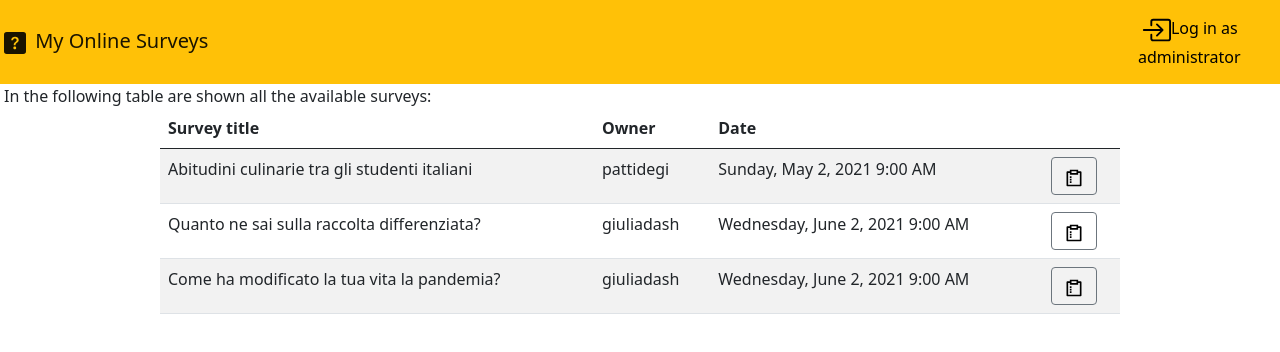
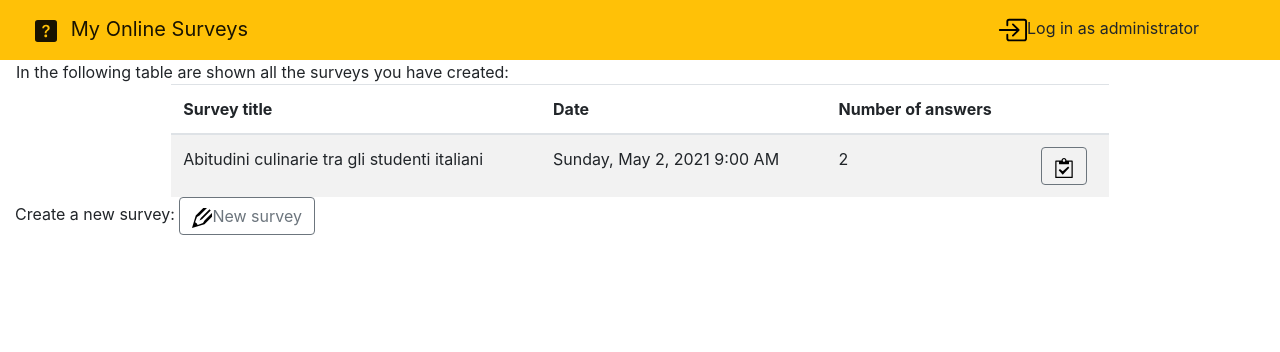
Before and after one commit to giuliadascenzi/My-Surveys, a React (Create React App) app in the folder client/: page /home in a window 1280 px wide. Shown: the top 352 px of the page. Built offline with nearby package versions, Linux system fonts and the light colour scheme.

Commit message:
added login form and admin home

```diff
--- a/client/package.json
+++ b/client/package.json
@@ -6,7 +6,7 @@
     "@testing-library/jest-dom": "^5.13.0",
     "@testing-library/react": "^11.2.7",
     "@testing-library/user-event": "^12.8.3",
-    "bootstrap": "^5.0.1",
+    "bootstrap": "^4.6.0",
     "dayjs": "^1.10.5",
     "react": "^17.0.2",
     "react-bootstrap": "^1.6.1",
--- /dev/null
+++ b/client/src/AdminHome.js
@@ -0,0 +1,88 @@
+import { Card, Table, Row, Col, Button, Container } from "react-bootstrap";
+import { useState } from 'react';
+import { useHistory } from 'react-router-dom';
+import { FcSearch, FcPlus} from "react-icons/fc";
+import {ImClipboard,ImPencil2} from "react-icons/im";
+import {  Link } from 'react-router-dom';
+
+
+function AdminHome(props)
+{
+    return <Container fluid>
+            <AdminResults surveysInfo={props.surveysInfo} surveysQuestions={props.surveysQuestions} surveysAnswers={props.surveysAnswers}/>
+            <CreateNewSurvey />
+    </Container>
+}
+
+
+function AdminResults(props)
+{
+    return <>
+    <Row className="px-3">
+        In the following table are shown all the surveys you have created:
+    </Row>
+
+    <Table striped  >
+    <thead>
+      <tr>
+        <th>Survey title</th>
+        <th>Date</th>
+        <th>Number of answers</th>
+        <th>         </th>
+
+
+      </tr>
+    </thead>
+    <tbody>
+      {
+        props.surveysInfo.map( s =>  <ResultsRow surveyInfo={s}
+                                                 key={s.surveyId}
+                                                 surveysQuestions={props.surveysQuestions}
+                                                 surveysAnswers={props.surveysAnswers}/>)
+      }
+    </tbody>
+  </Table>
+
+  </>
+}
+
+function ResultsRow(props)
+{
+    return <>
+    <tr>
+    <td>{props.surveyInfo.title}</td>
+    <td>{props.surveyInfo.date.format('dddd, MMMM D, YYYY h:mm A')}</td>
+    <td>{props.surveysAnswers.filter(s => s.surveyId==props.surveyInfo.surveyId).length}</td>
+    <td><CheckResultButton surveyId={props.surveyInfo.surveyId}/></td>
+  </tr>
+</>
+}
+
+
+
+/*Clicking on this button the user gets redirect to the page where he/she can fill in the selected survey*/
+function CheckResultButton(props)
+{
+    return <Link to={"/FilledInSurvey/"+ props.filledInSurveyId}>
+              <Button variant="outline-secondary" >
+                  <ImClipboard
+                    size="20"
+                    fill="black"
+                  ></ImClipboard>
+              </Button>
+            </Link>
+
+}
+
+function CreateNewSurvey(props)
+{
+    return <><>Create a new survey: </>
+     <Button variant="outline-secondary" >
+                  <ImPencil2
+                    size="20"
+                    fill="black"
+                  ></ImPencil2>
+               New survey</Button></>
+}
+
+export default AdminHome;
--- a/client/src/App.js
+++ b/client/src/App.js
@@ -1,6 +1,8 @@
 import MyNavbar from './components/MyNavbar.js'
 import MySurveysTable from './components/MySurveysTable.js'
 import FillInSurvey from './components/FillInSurvey.js'
+import AdminHome from './AdminHome.js'
+import { LogInForm } from './components/LogInForm.js'
 import 'bootstrap/dist/css/bootstrap.min.css'
 import './App.css';
 import { useState } from 'react';
@@ -24,18 +26,33 @@ const sQuestions= [{ questionId: 0, surveyId:0,  chiusa: 1, min:1, max:1, obblig
 { questionId: 0, surveyId:1, chiusa: 0, min:-1, max:-1, obbligatoria:1, question: "Che lavoro fai?", answers: "" }
 
 ];
-const sAnswers=[];
+const sAnswers=[{answers: ["1", "1", "sdsdsdsdsd", "0"], surveyId: 0, user: "giulia"},
+{answers: ["2", "3", "economia", "0_1_2"], surveyId: 0, user: "nik"}
+ ];
 
 
 function App() {
   const [surveysInfo, setSurveysInfo] =useState([...sInfo]);
   const [surveysQuestions, setSurveysQuestions] =useState([...sQuestions]);
   const [surveysAnswers, setsurveysAnswers] =useState([...sAnswers]);
+  const [loggedIn, setLoggedIn] = useState(false); // at the beginning, no user is logged in
 
   const addFilledInSurvey = (surveyId, answers, user) => {
-    console.log("addFilledInSurvey");
+    /** function to add a new filled in survey. It's called submitting the fillInSurvey */
+    console.log("[addFilledInSurvey]");
     const FilledInSurvey = {surveyId: surveyId, answers: answers, user:user};
     setsurveysAnswers([...surveysAnswers, FilledInSurvey]);
+
+  }
+
+  const doLogIn = async (credentials) => {
+    console.log("logged in")
+    setLoggedIn(true);
+  }
+
+  const doLogOut = async () => {
+    console.log("logged out")
+    setLoggedIn(false);
 
   }
 
@@ -43,24 +60,32 @@ function App() {
 
         <Router>
             <title>My Online Surveys</title>
-            <MyNavbar/>
+            <MyNavbar loggedIn={loggedIn} doLogOut={doLogOut}/>
 
                 <Switch>
                   <Route path='/survey/:surveyId' render={({match}) =>
                       {
                       if (surveysInfo.map(s=>s.surveyId).includes(parseInt(match.params.surveyId)))
-
+                       {
                         return <FillInSurvey
                                     surveyInfo={surveysInfo.filter(s=>(s.surveyId==match.params.surveyId))[0]}
                                     surveyQuestions={surveysQuestions.filter(s=>(s.surveyId==match.params.surveyId))}
                                     addFilledInSurvey = {addFilledInSurvey}
                                ></FillInSurvey>
-                      else
+                      }else
                           return <>Survey Not Found </>
                       }
                     }>
 
                   </Route>
+                  <Route path='/home' render={() =>
+                  /**here should be the real admin username */
+                      <AdminHome adminUsername={"pattidegi"} surveysInfo={surveysInfo.filter(s=> s.owner=="pattidegi")} surveysQuestions={surveysQuestions} surveysAnswers={surveysAnswers}></AdminHome>
+                      }>
+                  </Route>
+                  <Route path="/login" render={() =>
+                   <>{loggedIn ? <Redirect to="/" /> : <LogInForm login={doLogIn}/>}</>} />
+
                   <Route path='/' render={() =>
                       <MySurveysTable surveysInfo={surveysInfo}></MySurveysTable>
                       }>
--- a/client/src/components/FillInSurvey.js
+++ b/client/src/components/FillInSurvey.js
@@ -1,8 +1,6 @@
-import { Card, Form, Row, Col, Button, Alert } from "react-bootstrap";
-import { BsCheckAll, BsFillPersonFill, BsBoxArrowInRight, BsFillQuestionSquareFill } from "react-icons/bs";
+import { Card, Form, Row, Col, Button } from "react-bootstrap";
 import { useState } from 'react';
-
-
+import { useHistory } from 'react-router-dom';
 
 /*Props passate da App:
 surveyInfo= informations about that specific survey (surveyId, title, owner, date )
@@ -17,6 +15,8 @@ function FillInSurvey(props) {
 
     const [answers, setAnswers] =useState([...data]);
     const [validated, setValidated] = useState(false);
+    const [user, setUser] = useState("");
+
 
 
     const setAnswer = (answerIndex, answer) =>
@@ -32,20 +32,26 @@ function FillInSurvey(props) {
 
     }
 
+    let history = useHistory();
+
     const handleSubmit = (event) => {
 
+        // stop event default and propagation
+        event.preventDefault();
+        event.stopPropagation();
+
         const form = event.currentTarget;
-        if (form.checkValidity() === false) {
-          event.preventDefault();
-          event.stopPropagation();
-          console.log("no ok")
-        }else{
 
-        console.log("ora tutto OK")
-        setValidated(true);
-        event.preventDefault();
+        // check if form is valid using HTML constraints
+        if (!form.checkValidity()) {
+        // errors
+        setValidated(true); // enables bootstrap validation error report
+        } else {
+        // submit the answers
+        props.addFilledInSurvey(props.surveyInfo.surveyId, answers, user);
+        // redirect to the home page
+        history.push("/");
         }
-
 
       };
 
@@ -60,16 +66,18 @@ function FillInSurvey(props) {
             </Card.Header>
 
             <Card.Body>
-                <Form noValidate validated={validated} onSubmit={handleSubmit}>
+
+                <Form noValidate validated={validated} onSubmit={handleSubmit} id="filled_in_survey">
                     <Form.Group as={Row} controlId="surveyForm" >
                         {/* Input label for the user name*/}
                         <Form.Label column sm="2" className="insertName">Write here your name:</Form.Label>
                         <Col sm="4">
-                            <Form.Control type="username" placeholder="Enter name"  required />
+                            <Form.Control type="username" placeholder="Enter name"  required onChange = {(event)=> setUser(event.target.value)}/>
                             <Form.Control.Feedback type="invalid">
                                 Please choose a username.
                             </Form.Control.Feedback>
                         </Col>
+                    </Form.Group>
                         {/* Questions ordered by increasing questionId below */}
                         {props.surveyQuestions.sort((sq1, sq2) => sq1.questionId - sq2.questionId)
                                               .map((sQ, sQind) => {
@@ -87,15 +95,15 @@ function FillInSurvey(props) {
                                                                             setAnswer={setAnswer}/>
                                                                 })}
 
-                    </Form.Group>
+
 
                 </Form>
             </Card.Body>
             <Card.Footer>
-                <Row>
+
                     {/* submit button */}
-                    <SubmitButton handleSubmit={handleSubmit}></SubmitButton>
-                </Row>
+                    <SubmitButton />
+
             </Card.Footer>
         </Card>
 
@@ -116,7 +124,7 @@ function ClosedQuestion(props) {
 
     const [ans, setAns] =useState([]);
     const [errMin, setErrMin] = useState((props.surveyQuestion.min>0))
-    const [errMax, setErrMax] = useState((props.surveyQuestion.max==0))
+    const [errMax, setErrMax] = useState((props.surveyQuestion.max===0))
 
 
 
@@ -130,7 +138,7 @@ function ClosedQuestion(props) {
                 props.setAnswer(props.questionIndex, data.join("_"))
                 if (data.length>= props.surveyQuestion.max)
                     setErrMax(true);
-                if (errMin==true && data.length>= props.surveyQuestion.min )
+                if (errMin===true && data.length>= props.surveyQuestion.min )
                     setErrMin(false);
 
 
@@ -143,10 +151,10 @@ function ClosedQuestion(props) {
                 setAns(data);
                 props.setAnswer(props.questionIndex, data.join("_"))
 
-                if (errMax==true && data.length<props.surveyQuestion.max)
+                if (errMax===true && data.length<props.surveyQuestion.max)
                     setErrMax(false);
 
-                if (errMin==false && data.length< props.surveyQuestion.min )
+                if (errMin===false && data.length< props.surveyQuestion.min )
                     setErrMin(true);
 
             }
@@ -199,7 +207,7 @@ function OpenQuestion(props) {
                                 maxLength="200"
                                 rows={3}
                                 onChange={handleOpenQuestionChange}
-                                required = {props.surveyQuestion.obbligatoria == 1} />
+                                required = {props.surveyQuestion.obbligatoria === 1} />
                 <Form.Control.Feedback type="invalid">
                     Please fill in this answer.
                 </Form.Control.Feedback>
@@ -210,7 +218,7 @@ function OpenQuestion(props) {
 
 
 function SubmitButton(props) {
-    return <Button type="submit" className="btn btn-success btn-lg " onClick={props.handleSubmit}>
+    return<Button type="submit" className="btn btn-success btn-lg " form="filled_in_survey">
                 Submit your answers
            </Button>
 }
--- /dev/null
+++ b/client/src/components/LogInForm.js
@@ -0,0 +1,58 @@
+import { Form, Button, Alert, Container} from 'react-bootstrap';
+import { useState } from 'react';
+//import { Redirect } from 'react-router';
+
+function LogInForm(props) {
+  const [username, setUsername] = useState('');
+  const [password, setPassword] = useState('');
+  const [validated, setValidated] = useState(false);
+
+  const handleSubmit = (event) => {
+
+    // stop event default and propagation
+    event.preventDefault();
+    event.stopPropagation();
+
+    const form = event.currentTarget;
+
+    // check if form is valid using HTML constraints
+    if (!form.checkValidity()) {
+        // errors
+        setValidated(true); // enables bootstrap validation error report
+        console.log("no");
+    } else {
+        console.log("si");
+        const credentials = { username, password };
+
+        props.login(credentials);
+    }
+
+
+  };
+
+  return (
+    <Container fluid style={{width:"50%"}}>
+      <Form noValidate validated={validated} onSubmit={handleSubmit} id="log_in_form">
+        <Form.Group controlId='username'>
+            <Form.Label>Username</Form.Label>
+            <Form.Control type='username' value={username} onChange={ev => setUsername(ev.target.value)} required  />
+            <Form.Control.Feedback type="invalid">
+               Insert username
+            </Form.Control.Feedback>
+
+        </Form.Group>
+        <Form.Group controlId='password'>
+            <Form.Label>Password</Form.Label>
+            <Form.Control type='password' value={password} onChange={ev => setPassword(ev.target.value) } required minLength="6"/>
+            <Form.Control.Feedback type="invalid">
+                Invalid number of digits
+            </Form.Control.Feedback>
+        </Form.Group>
+        <Button variant="success" type="submit" form="log_in_form">Login</Button>
+      </Form>
+    </Container>)
+}
+
+
+
+export { LogInForm};
--- a/client/src/components/MyNavbar.js
+++ b/client/src/components/MyNavbar.js
@@ -1,51 +1,36 @@
-import { Navbar, Form, FormControl, Button, Nav } from "react-bootstrap";
-import { BsCheckAll, BsFillPersonFill, BsBoxArrowInRight, BsFillQuestionSquareFill} from "react-icons/bs";
+import { Navbar, Button, Nav } from "react-bootstrap";
+import { BsBoxArrowInLeft, BsBoxArrowInRight, BsFillQuestionSquareFill} from "react-icons/bs";
+import { Link } from 'react-router-dom';
 
 
-function MyLogo(props) {
 
-  return <BsCheckAll
-    width="50"
-    height="50"
-    viewBox="0 0 16 16"
-    fill="currentColor"
-  />
-
-}
-
-function MyUserIcon(props) {
-
-  return <BsBoxArrowInRight
-    width="60"
-    height="60"
-    viewBox="0 0 16 16"
-    fill="black"
-  />
-
-}
 
 
 function MyLogInButton(props)
 {
-  return <Button variant="warning">
+  return <Link to="/login">
+            <Button variant="warning">
               <BsBoxArrowInRight
-              className="mr-3 ml-3"
+                  className="ml-3"
                   size= "30"
                   fill="black"
               />
             Log in as administrator
           </Button>
+        </Link>
 }
 
 
-function MyLogOutIcon(props) {
+function MyLogOutButton(props) {
 
-  return <BsBoxArrowInRight
-  width="60"
-  height="60"
-  viewBox="0 0 16 16"
+  return <Button variant="warning" onClick={props.doLogOut}>
+          <BsBoxArrowInLeft
+              className="ml-3"
+              size= "30"
               fill="black"
         />
+          Log out
+        </Button>
 
 }
 
@@ -57,13 +42,13 @@ function MyNavbar(props) {
     <Navbar bg="warning" variant="light" >
       { /* <Navbar.Toggle aria-controls="left-sidebar" onClick={this.showSidebar}/>
       <Navbar.Toggle aria-controls="left-sidebar"/>*/}
-      <Navbar.Brand href="/" className="col-10">
+      <Navbar.Brand href="/" className="col-9">
         <BsFillQuestionSquareFill className="mr-1 px-1" size="30" /> My Online Surveys
       </Navbar.Brand>
 
-      <Nav className="col-2">
-        <Nav.Item>
-          <MyLogInButton/>
+      <Nav className="col-3">
+        <Nav.Item >
+          {props.loggedIn? <MyLogOutButton doLogOut={props.doLogOut}/> : <MyLogInButton/>}
         </Nav.Item>
       </Nav>
     </Navbar>
--- a/client/src/components/MySurveysTable.js
+++ b/client/src/components/MySurveysTable.js
@@ -1,33 +1,7 @@
 import { Table, Row, Button} from "react-bootstrap";
 import { RiSurveyLine} from "react-icons/ri";
-import dayjs from 'dayjs';
-import { BrowserRouter as Router, Route, Switch, Redirect, Link } from 'react-router-dom';
+import {  Link } from 'react-router-dom';
 
-/*Clicking on this button the user gets redirect to the page where he/she can fill in the selected survey*/
-function MyFillInButton(props)
-{
-    return <Link to={"/survey/"+ props.surveyId}>
-              <Button variant="outline-secondary" >
-                  <RiSurveyLine
-                    size="20"
-                    fill="black"
-                  ></RiSurveyLine>
-              </Button>
-            </Link>
-
-}
-
-function SurveyRow(props)
-{
-  return <>
-        <tr>
-        <td>{props.surveyInfo.title}</td>
-        <td>{props.surveyInfo.owner}</td>
-        <td>{props.surveyInfo.date.format('dddd, MMMM D, YYYY h:mm A')}</td>
-        <td><MyFillInButton surveyId={props.surveyInfo.surveyId}/></td>
-      </tr>
-  </>
-}
 function MySurveysTable(props) {
     return <>
     <Row className="px-3">
@@ -59,4 +33,30 @@ function MySurveysTable(props) {
 
 }
 
+function SurveyRow(props)
+{
+  return <>
+        <tr>
+        <td>{props.surveyInfo.title}</td>
+        <td>{props.surveyInfo.owner}</td>
+        <td>{props.surveyInfo.date.format('dddd, MMMM D, YYYY h:mm A')}</td>
+        <td><MyFillInButton surveyId={props.surveyInfo.surveyId}/></td>
+      </tr>
+  </>
+}
+
+
+/*Clicking on this button the user gets redirect to the page where he/she can fill in the selected survey*/
+function MyFillInButton(props)
+{
+    return <Link to={"/survey/"+ props.surveyId}>
+              <Button variant="outline-secondary" >
+                  <RiSurveyLine
+                    size="20"
+                    fill="black"
+                  ></RiSurveyLine>
+              </Button>
+            </Link>
+
+}
 export default MySurveysTable;
```
Also changed, not shown: 2 other files (tests, documents, lock files or other folders). Lines whose indentation alone changed are shown as unchanged.
